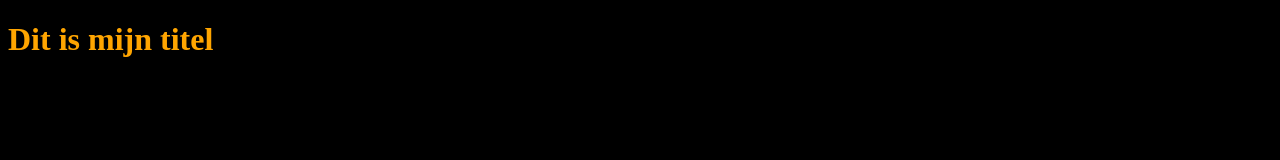
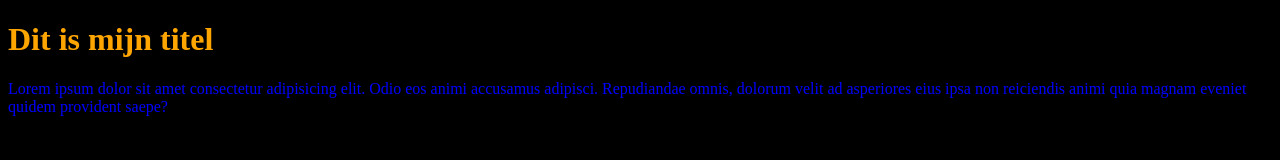
Before and after one commit to NataliaGolubeva/git-tutorial, a plain HTML site: page index.html in a window 1280 px wide. Drawn offline with Linux system fonts and the light colour scheme.

Commit message:
p has been added and added readme.md file

```diff
--- a/css/style.css
+++ b/css/style.css
@@ -4,3 +4,6 @@ body {
 h1 {
   color: orange;
 }
+p {
+  color: blue;
+}
--- a/index.html
+++ b/index.html
@@ -8,5 +8,10 @@
   </head>
   <body>
     <h1>Dit is mijn titel</h1>
+    <p>
+      Lorem ipsum dolor sit amet consectetur adipisicing elit. Odio eos animi
+      accusamus adipisci. Repudiandae omnis, dolorum velit ad asperiores eius
+      ipsa non reiciendis animi quia magnam eveniet quidem provident saepe?
+    </p>
   </body>
 </html>
```
Also changed, not shown: 1 other file.
